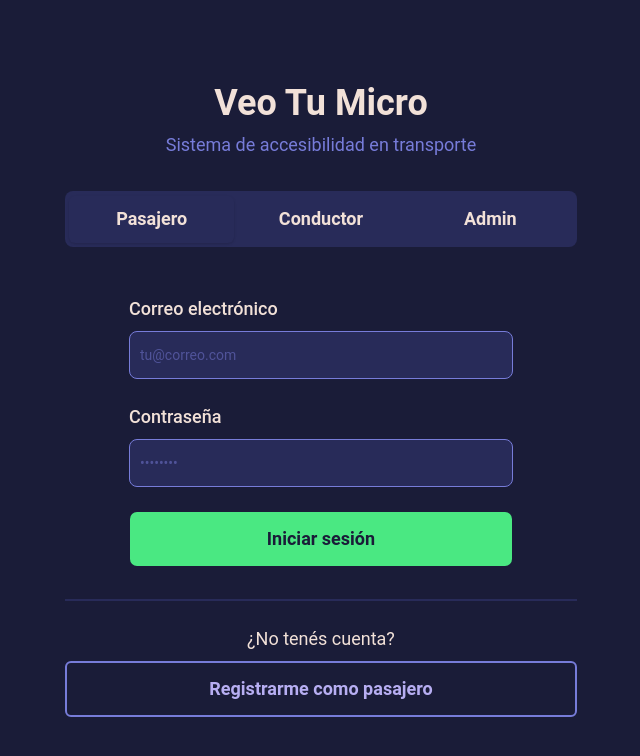
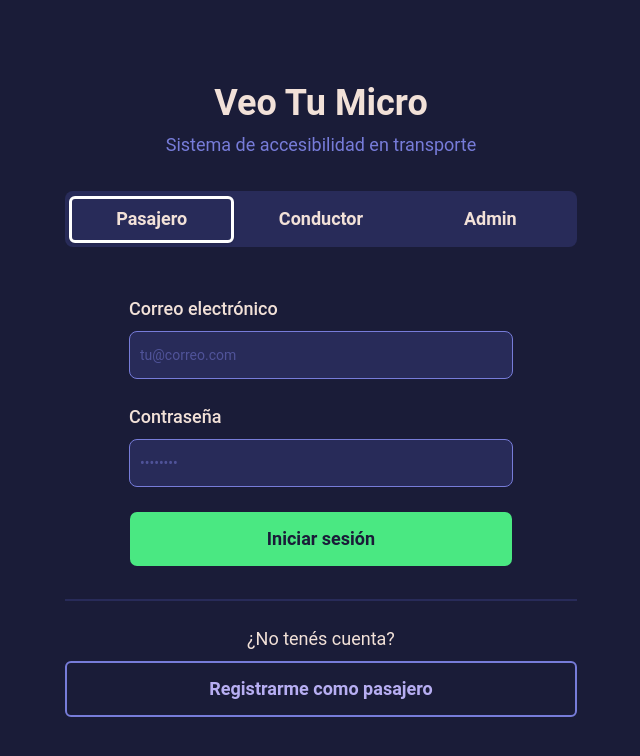
Before and after one commit to luzjulian/VeoTuMicro, a React (Vite) app in the folder frontend/: page /login in a window 1280 px wide. Shown: the top 756 px of the page, without its empty margins (319-959 px from the left). Built offline with nearby package versions, Linux system fonts and the light colour scheme.

Commit message:
estilos: agregar borde blanco a la pestaña activa en el login

```diff
--- a/frontend/src/pages/auth/LoginPage.jsx
+++ b/frontend/src/pages/auth/LoginPage.jsx
@@ -32,19 +32,24 @@ const handleLogin = (data) => {
           <TabsList className="grid w-full grid-cols-3 mb-6 bg-superficie-primaria h-auto min-h-14 rounded-lg gap-1 p-1">
             <TabsTrigger
               value="pasajero"
-              className="data-[state=active]:bg-acento-primario data-[state=active]:text-fondo-principal data-[state=active]:shadow-lg data-[state=active]:shadow-acento-primario/40 data-[state=active]:scale-[1.02] text-texto-principal text-sm sm:text-lg font-bold rounded-md py-2 sm:py-0 whitespace-nowrap transition-all"
+              style={{ border: activeTab === 'pasajero' ? '3px solid white' : '3px solid transparent' }}
+              className="data-[state=active]:bg-acento-primario data-[state=active]:!text-white text-texto-principal text-sm sm:text-lg font-bold rounded-md py-2 sm:py-0 whitespace-nowrap transition-all"
             >
               Pasajero
             </TabsTrigger>
+
             <TabsTrigger
               value="conductor"
-              className="data-[state=active]:bg-acento-primario data-[state=active]:text-fondo-principal data-[state=active]:shadow-lg data-[state=active]:shadow-acento-primario/40 data-[state=active]:scale-[1.02] text-texto-principal text-sm sm:text-lg font-bold rounded-md py-2 sm:py-0 whitespace-nowrap transition-all"
+              style={{ border: activeTab === 'conductor' ? '3px solid white' : '3px solid transparent' }}
+              className="data-[state=active]:bg-acento-primario data-[state=active]:!text-white text-texto-principal text-sm sm:text-lg font-bold rounded-md py-2 sm:py-0 whitespace-nowrap transition-all"
             >
               Conductor
             </TabsTrigger>
+
             <TabsTrigger
               value="admin"
-              className="data-[state=active]:bg-acento-primario data-[state=active]:text-fondo-principal data-[state=active]:shadow-lg data-[state=active]:shadow-acento-primario/40 data-[state=active]:scale-[1.02] text-texto-principal text-sm sm:text-lg font-bold rounded-md py-2 sm:py-0 whitespace-nowrap transition-all"
+              style={{ border: activeTab === 'admin' ? '3px solid white' : '3px solid transparent' }}
+              className="data-[state=active]:bg-acento-primario data-[state=active]:!text-white text-texto-principal text-sm sm:text-lg font-bold rounded-md py-2 sm:py-0 whitespace-nowrap transition-all"
             >
               Admin
             </TabsTrigger>
@@ -78,5 +83,4 @@ const handleLogin = (data) => {
         </Tabs>
       </div>
     </div>
-  );
-}
+  );}
```
Also changed, not shown: 1 other file (tests, documents, lock files or other folders).
